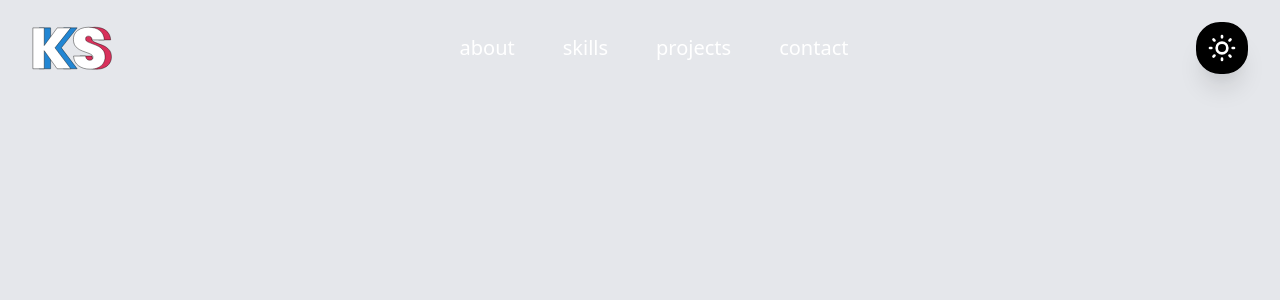
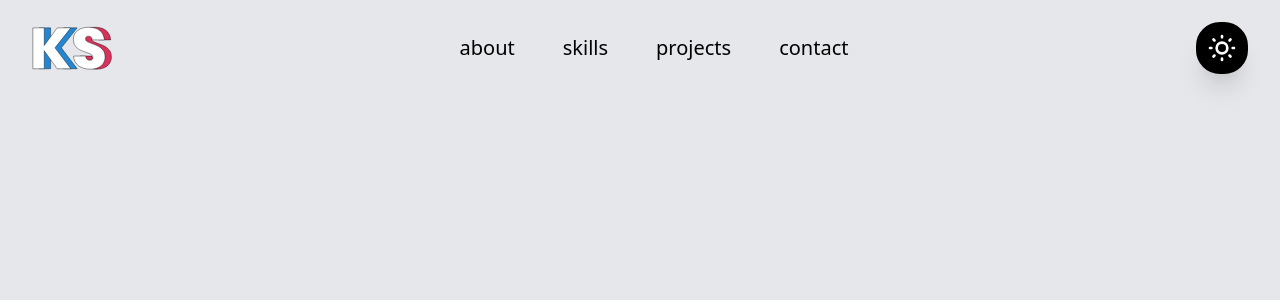
Before and after one commit to KennyStanleyJr/KennyStanleyJr, a Next.js app: page / in a window 1280 px wide. Shown: the top 300 px of the page. Built offline with nearby package versions, Linux system fonts and the light colour scheme.

Commit message:
fixed text color in light mode

```diff
--- a/src/components/ui/NavItem.tsx
+++ b/src/components/ui/NavItem.tsx
@@ -2,7 +2,7 @@ import Link from 'next/link'
 
 export const NavItem = ({ pageName }: { pageName: string }) => {
   return (
-    <li className="text-white">
+    <li className="dark:text-white transition-all">
       <Link href={`/${pageName}`}>{pageName}</Link>
     </li>
   )
```
